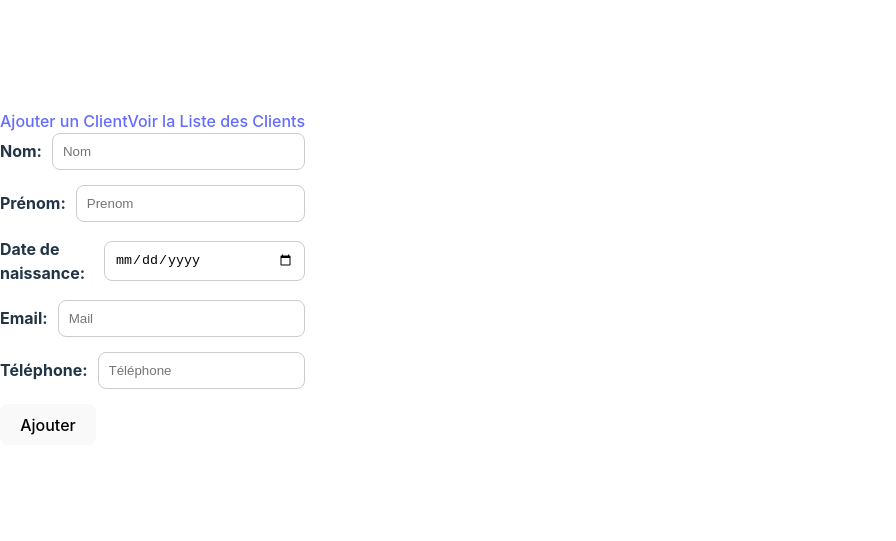
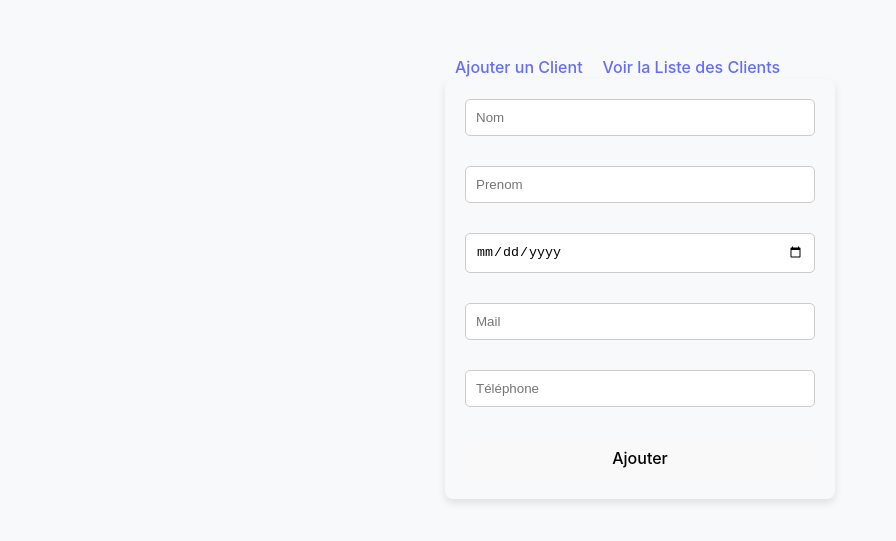
Before and after one commit to Chebel405/Locations, a React (Vite) app: page / in a window 1280 px wide. Shown: the part 123-664 px from the top of the page, without its empty margins (0-896 px from the left). Built offline with nearby package versions, Linux system fonts and the light colour scheme.

Commit message:
css AddClient

```diff
--- a/src/components/Client/AddClient.css
+++ b/src/components/Client/AddClient.css
@@ -1,27 +1,45 @@
 .form-container {
     display: flex;
     flex-direction: column;
-    align-items: flex-start;
-    width: 100%;
+    align-items: center;
+    justify-content: center; /* Centre les éléments verticalement */
+
+    padding: 20px; /* Ajoute un espacement intérieur */
+    background-color: #f8f9fa; /* Couleur de fond pour mieux voir le formulaire */
+    border-radius: 8px; /* Coins arrondis pour le conteneur */
+    box-shadow: 0 4px 8px rgba(0, 0, 0, 0.1);
+    width: 350px; /* Largeur fixe pour le formulaire */
+
+}
+
+
+body {
+    margin: 0; /* Enlève les marges par défaut */
+    display: flex; /* Utilise flexbox pour centrer le contenu */
+    align-items: center; /* Centre verticalement */
+    justify-content: center; /* Centre horizontalement */
+    height: 100vh; /* Prend toute la hauteur de la fenêtre */
+    background-color: #f8f9fa; /* Couleur de fond pour toute la page */
 }
 
 .form-group {
-    display: flex;
+    /* display: flex;
     flex-direction: row;
-    align-items: center;
-    margin-bottom: 15px; /* Espace entre les champs */
+    align-items: center; */
+    margin-bottom: 30px; /* Espace entre les champs */
     width: 100%; /* S'assurer que le groupe de formulaire prend toute la largeur */
 }
 
-.form-label {
-    margin-right: 10px; /* Espace entre le label et l'input */
-    font-weight: bold; /* Optionnel : pour mettre le label en gras */
+.form-input {
+    width: 100%; /* Assure que chaque champ de saisie occupe toute la largeur */
+    border-radius: 5px; /* Coins arrondis pour les champs d'entrée */
+    padding: 10px; /* Ajoute un espacement intérieur pour un meilleur confort */
+    border: 1px solid #ccc; /* Bordure grise légère */
+    box-sizing: border-box; /* Inclut le padding dans la largeur totale */
 }
 
-input {
-    border-radius: 8px; /* Arrondir les coins */
-    border: 1px solid #ccc; /* Couleur de la bordure */
-    padding: 10px; /* Espacement intérieur */
-    width: 100%; /* Pour que les inputs prennent toute la largeur de leur conteneur */
-    box-sizing: border-box; /* Inclure le padding et la bordure dans la largeur totale */
+.btn {
+    width: 100%; /* Assure que le bouton occupe toute la largeur */
+    border-radius: 5px; /* Coins arrondis pour le bouton */
+    padding: 10px; /* Ajoute un espacement intérieur pour le bouton */
 }
--- a/src/components/Client/AddClient.jsx
+++ b/src/components/Client/AddClient.jsx
@@ -44,6 +44,11 @@ function AddClient({ addClient }) {
         }
     }
 
+    /**
+     * Gère l'ajout d'un nouveau client en utilisant les données du formulaire.
+     * Ajoute le client à la liste, réinitialise le formulaire,
+     * puis redirige vers la page de la liste des clients.
+     */
     function handleAddClient() {
         addClient(
             clientData.name,
@@ -66,7 +71,6 @@ function AddClient({ addClient }) {
     return (
         <div className="d-flex flex-column align-items-start form-container ">
             <div className="form-group">
-                <div className="form-label">Nom:</div>
                 <input
                     type="text"
                     name="name"
@@ -78,7 +82,7 @@ function AddClient({ addClient }) {
                 />
             </div>
             <div className="form-group">
-                <div className="form-label">Prénom:</div>
+
                 <input
                     type="text"
                     name="lastName"
@@ -90,7 +94,7 @@ function AddClient({ addClient }) {
                 />
             </div>
             <div className="form-group">
-                <div className="form-label">Date de naissance:</div>
+
                 <input
                     type="date"
                     name="birthday"
@@ -102,7 +106,7 @@ function AddClient({ addClient }) {
                 />
             </div>
             <div className="form-group">
-                <div className="form-label">Email:</div>
+
                 <input
                     type="email"
                     name="email"
@@ -114,7 +118,7 @@ function AddClient({ addClient }) {
                 />
             </div>
             <div className="form-group">
-                <div className="form-label">Téléphone:</div>
+
                 <input
                     type="text"
                     name="phone"
```
